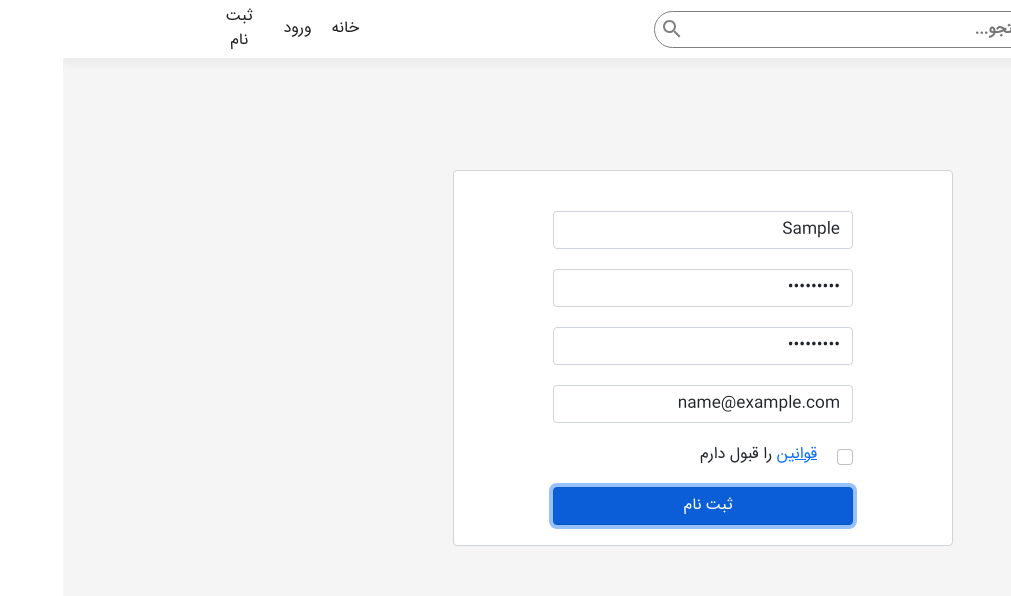
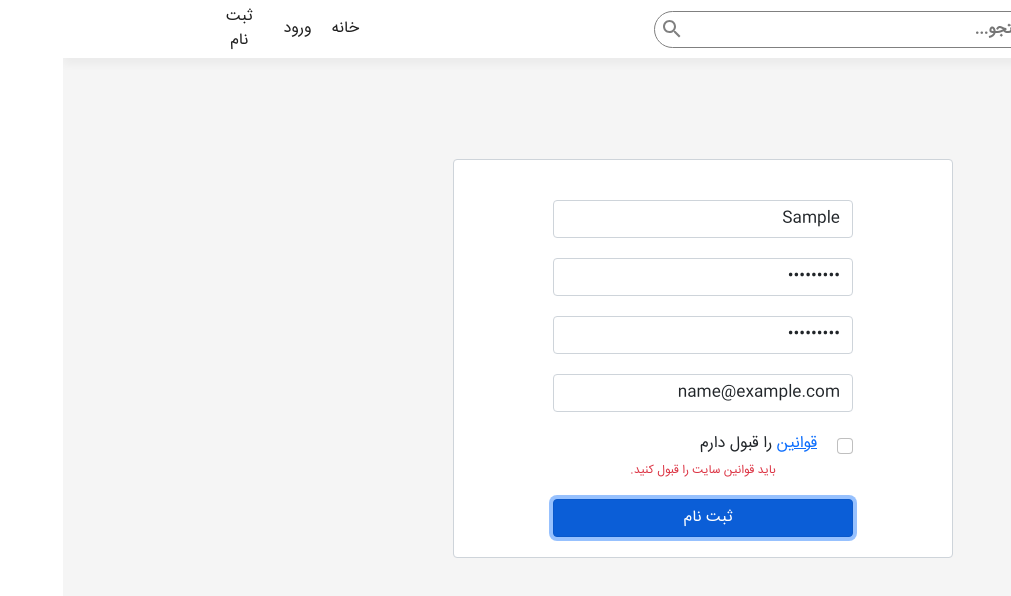
Before and after one commit to SiamakAlipour/shop, a React (Create React App) app in the folder client/: page /account/register in a window 1280 px wide. Both pictures are taken after typing "Sample", "Sample123", "Sample123", "name@example.com" into the empty fields and a click on the button "ثبت نام". Shown: the top 596 px of the page, without its empty margins (269-1280 px from the left). Built offline with nearby package versions, Linux system fonts and the light colour scheme.

Commit message:
formik checkbox error fixed + server username exist check

```diff
--- a/client/src/container/Register.js
+++ b/client/src/container/Register.js
@@ -33,7 +33,8 @@ function Register() {
 
 			.required('لطفا رمز عبور را وارد نمایید'),
 
-		passwordRepeat: Yup.string('تکرار رمز عبور را وارد نمایید').when(
+		passwordRepeat: Yup.string('تکرار رمز عبور را وارد نمایید')
+			.when(
 				('password',
 				{
 					is: (val) => (val && val.length > 0 ? true : false),
@@ -42,16 +43,18 @@ function Register() {
 						'تکرار رمز عبور صحیح نیست!'
 					),
 				})
-		),
+			)
+			.required('تکرار رمز عبور را وارد نمایید.'),
 
 		email: Yup.string('ایمیل را وارد نمایید')
 
 			.email('ایمیل معتبر وارد نمایید')
 
 			.required('لطفا ایمیل را وارد نمایید'),
-		checkbox: Yup.boolean()
-			.oneOf([true], 'قوانین را باید قبول کنید!')
-			.required('قوانین را باید قبول کنید!'),
+		acceptTerms: Yup.boolean().oneOf(
+			[true],
+			'باید قوانین سایت را قبول کنید.'
+		),
 	})
 	return (
 		<div className='register'>
@@ -62,6 +65,7 @@ function Register() {
 						password: '',
 						passwordRepeat: '',
 						email: '',
+						acceptTerms: false,
 					}}
 					validationSchema={SignupSchema}
 					validationOnSubmit
@@ -115,7 +119,7 @@ function Register() {
 							<div className='register__formCheck'>
 								<Field
 									type='checkbox'
-									name='checkbox'
+									name='acceptTerms'
 									className='form-check-input'
 									id='rememberCheckBox'
 								/>
@@ -124,9 +128,9 @@ function Register() {
 									<a href='#قوانین'>قوانین</a> را قبول دارم
 								</label>
 							</div>
-							{errors.checkbox && touched.checkbox ? (
+							{errors.acceptTerms && touched.acceptTerms ? (
 								<div className='register__text text-danger'>
-									{errors.checkbox}
+									{errors.acceptTerms}
 								</div>
 							) : null}
 							<button type='submit' className='btn btn-primary'>
```
Lines whose indentation alone changed are shown as unchanged.
